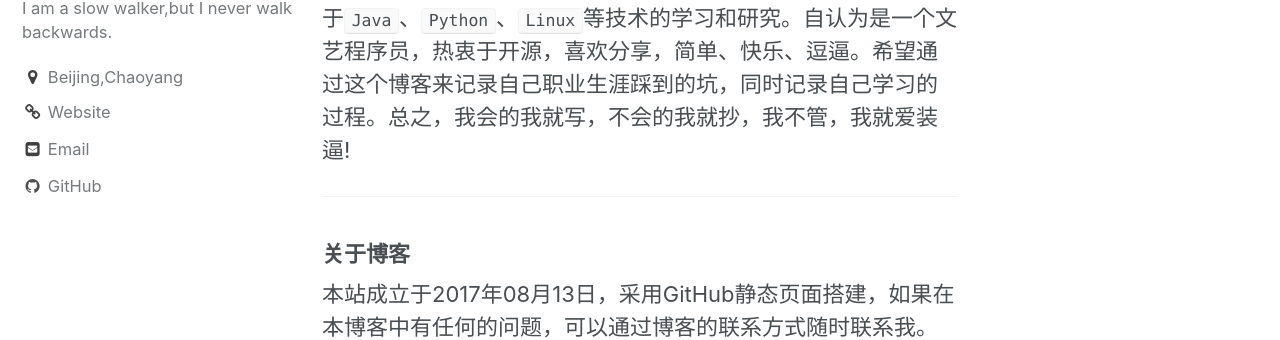
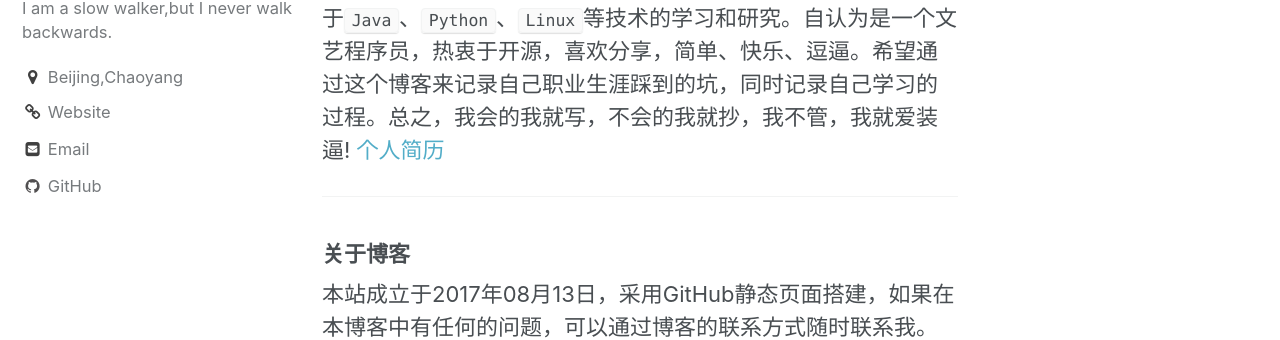
Before and after one commit to zhuyuncheng/zhuyuncheng.github.io, a Jekyll site: the page built from _pages/about.md, in a window 1280 px wide and 900 px high. Shown: the part 308-648 px from the top of the window. Built offline with Jekyll 4.4.1, drawn with Linux system fonts in a browser that asks for light colours; nearby versions of some CDN libraries; a script bundle is joined from its source files by our own code; library files that are not in the unit come from our copies.

Commit message:
'add_resume'

```diff
--- a/_pages/about.md
+++ b/_pages/about.md
@@ -4,6 +4,7 @@ title: About
 ---
 ### 关于我
 嗨！欢迎来到我的博客，我是**朱云铖**，英文名字**Ivan**，专注于`Java`、`Python`、`Linux`等技术的学习和研究。自认为是一个文艺程序员，热衷于开源，喜欢分享，简单、快乐、逗逼。希望通过这个博客来记录自己职业生涯踩到的坑，同时记录自己学习的过程。总之，我会的我就写，不会的我就抄，我不管，我就爱装逼!
+[个人简历](http://cv.qiaobutang.com/r/59a11a2f0cf2de45167b05ae)
 - - -
 ### 关于博客
 本站成立于2017年08月13日，采用GitHub静态页面搭建，如果在本博客中有任何的问题，可以通过博客的联系方式随时联系我。
```
Also changed, not shown: 1 other file.
